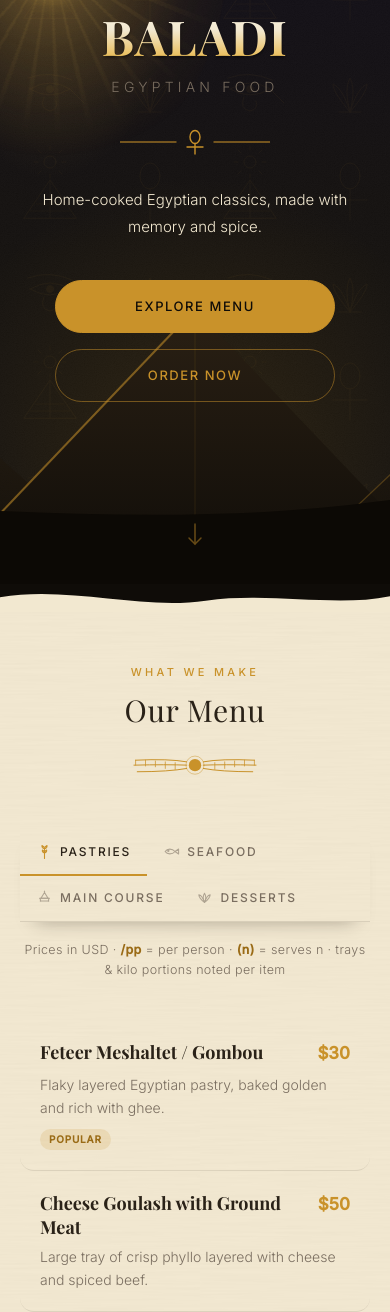
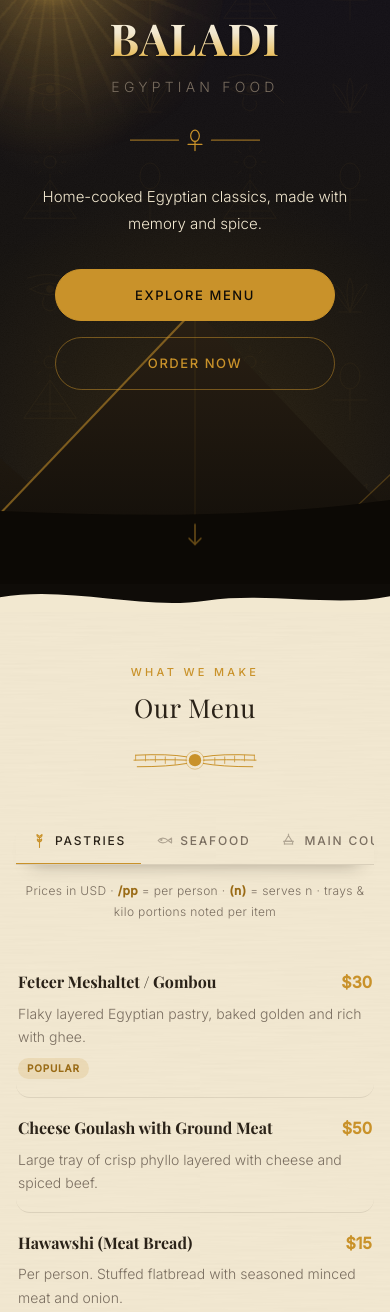
Before and after one commit to nabeelwaheed/balady, a plain HTML site: page index.html in a window 390 px wide. Shown: the part 260-1572 px from the top of the page. Drawn offline with nearby package versions, Linux system fonts and the light colour scheme.

Commit message:
fixed the layout for mobile devices

```diff
--- a/index.html
+++ b/index.html
@@ -46,7 +46,13 @@
    RESET
    ============================================ */
 *, *::before, *::after { box-sizing: border-box; }
-html { scroll-behavior: smooth; -webkit-font-smoothing: antialiased; -moz-osx-font-smoothing: grayscale; }
+html {
+  scroll-behavior: smooth;
+  -webkit-font-smoothing: antialiased;
+  -moz-osx-font-smoothing: grayscale;
+  -webkit-text-size-adjust: 100%;
+  text-size-adjust: 100%;
+}
 body {
   margin: 0;
   background: var(--color-bg);
@@ -55,6 +61,8 @@ body {
   font-size: 16px;
   font-weight: 300;
   line-height: 1.6;
+  overflow-x: clip;
+  width: 100%;
 }
 img, svg { display: block; max-width: 100%; }
 button { font-family: inherit; cursor: pointer; }
@@ -257,6 +265,7 @@ input, select, textarea, button { font-family: inherit; font-size: inherit; }
    ============================================ */
 .hero {
   min-height: 100vh;
+  min-height: 100svh;
   position: relative;
   display: flex;
   align-items: center;
@@ -951,42 +960,66 @@ input, select, textarea, button { font-family: inherit; font-size: inherit; }
   .container { padding: 0 20px; }
   .nav-right { display: none; }
   .nav-toggle { display: block; }
-
-  .hero { padding: 100px 20px 60px; }
-  .hero-title { font-size: 56px; letter-spacing: 0.03em; }
+  .wordmark { font-size: 20px; }
+
+  .hero { padding: 94px 20px 56px; }
+  .hero-title { font-size: 54px; letter-spacing: 0.03em; }
+  .hero-eyebrow { margin-bottom: 22px; }
   .hero-subtitle { font-size: 14px; letter-spacing: 0.3em; }
-  .hero-tagline { font-size: 15px; }
+  .hero-tagline { font-size: 15px; margin-bottom: 32px; }
   .hero-ctas { flex-direction: column; align-items: stretch; max-width: 280px; margin: 0 auto; }
 
   .section-title { font-size: 30px; }
-  .section-head { margin-bottom: 40px; }
+  .section-head { margin-bottom: 34px; }
 
   .menu-section, .story-section, .order-section { padding: 52px 0; }
 
-  .tab { padding: 14px 18px; font-size: 12px; }
-  .menu-grid { grid-template-columns: 1fr; }
-  .menu-item { padding: 20px; }
-
-  .story-grid { grid-template-columns: 1fr; gap: 48px; }
+  /* Swipeable category tabs */
+  .tab-bar {
+    flex-wrap: nowrap;
+    overflow-x: auto;
+    scrollbar-width: none;
+    -ms-overflow-style: none;
+  }
+  .tab-bar::-webkit-scrollbar { display: none; }
+  .tab { flex: 0 0 auto; padding: 14px 15px; gap: 7px; font-size: 12px; }
+  .tab-icon { width: 17px; height: 17px; }
+  .menu-note { font-size: 12px; margin: 16px 0 30px; line-height: 1.7; }
+
+  .menu-grid { grid-template-columns: 1fr; column-gap: 0; }
+  .menu-item { padding: 18px 2px; }
+  .menu-item:hover { padding-left: 2px; padding-right: 2px; background: transparent; }
+  .menu-item-name { font-size: 17px; }
+  .menu-item-desc { max-width: none; }
+
+  .story-grid { grid-template-columns: 1fr; gap: 36px; }
   .story-text .section-title { font-size: 30px; text-align: left; }
   .pull-quote { font-size: 18px; }
+  .story-art svg { max-width: 300px; margin: 0 auto; }
 
   .form-grid { grid-template-columns: 1fr; gap: 18px; }
 
-  .footer-grid { grid-template-columns: 1fr; gap: 32px; text-align: center; }
+  .footer-grid { grid-template-columns: 1fr; gap: 28px; text-align: center; }
   .footer-left p { max-width: none; margin: 0 auto; }
   .footer-right { text-align: center; }
   .footer-nav { gap: 10px; }
 
   .section-divider, .glyph-band { padding: 14px 24px; }
-  .section-divider .div-line { max-width: 80px; }
+  .section-divider .div-line { max-width: 70px; }
   .divider-wing { width: 140px; }
-  .tab { padding: 14px 16px; gap: 7px; }
-  .tab-icon { width: 17px; height: 17px; }
 }
 
 @media (max-width: 480px) {
-  .hero-title { font-size: 48px; }
+  .container { padding: 0 16px; }
+  .hero { padding: 88px 16px 44px; }
+  .hero-title { font-size: 44px; }
+  .hero-eyebrow { font-size: 10px; letter-spacing: 0.25em; }
+  .hero-divider { width: 130px; }
+  .section-title { font-size: 26px; }
+  .menu-item-name { font-size: 16px; }
+  .menu-item-price { font-size: 16px; }
+  .pull-quote { font-size: 17px; }
+  .story-art svg { max-width: 240px; }
 }
 
 /* Reduced motion */
@@ -1614,9 +1647,12 @@ input, select, textarea, button { font-family: inherit; font-size: inherit; }
   window.addEventListener('scroll', onScroll, { passive: true });
   onScroll();
 
-  // ===== Hero parallax (sun · pyramids · stars) =====
+  // ===== Hero parallax (sun · pyramids · stars) — desktop only =====
   const prefersReduced = window.matchMedia('(prefers-reduced-motion: reduce)').matches;
-  if (!prefersReduced) {
+  const isWide = window.matchMedia('(min-width: 900px)').matches;
+  const canHover = window.matchMedia('(hover: hover) and (pointer: fine)').matches;
+
+  if (!prefersReduced && isWide) {
     const sun = document.querySelector('.hero-sun-disc');
     const pyramids = document.querySelector('.hero-pyramids');
     const dunes = document.querySelector('.hero-dunes');
@@ -1635,8 +1671,10 @@ input, select, textarea, button { font-family: inherit; font-size: inherit; }
     window.addEventListener('scroll', () => {
       if (!ticking) { window.requestAnimationFrame(parallax); ticking = true; }
     }, { passive: true });
-
-    // ===== Magnetic buttons =====
+  }
+
+  // ===== Magnetic buttons — hover-capable devices only =====
+  if (!prefersReduced && canHover) {
     document.querySelectorAll('.btn, .submit-btn').forEach((btn) => {
       btn.addEventListener('mousemove', (e) => {
         const r = btn.getBoundingClientRect();
```
